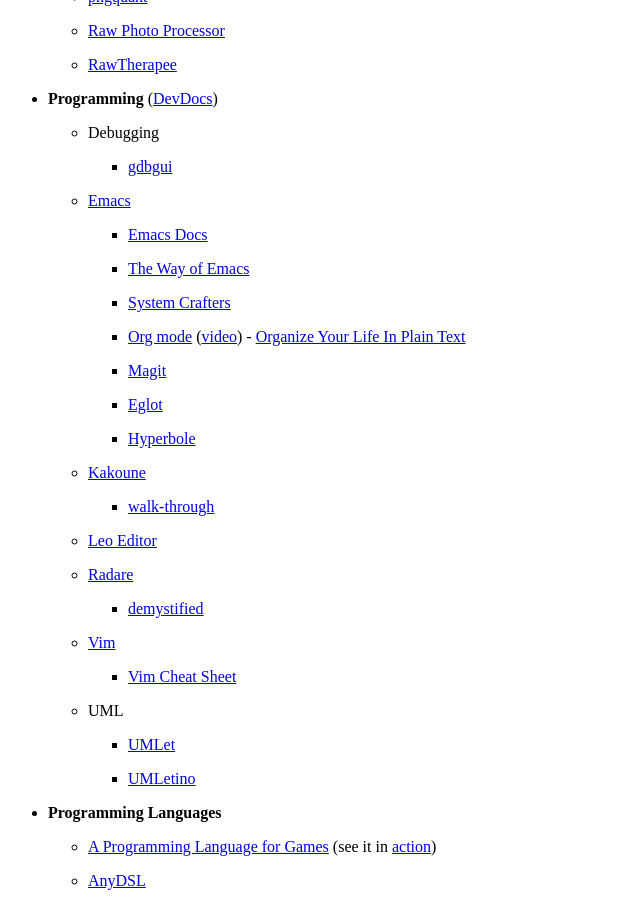
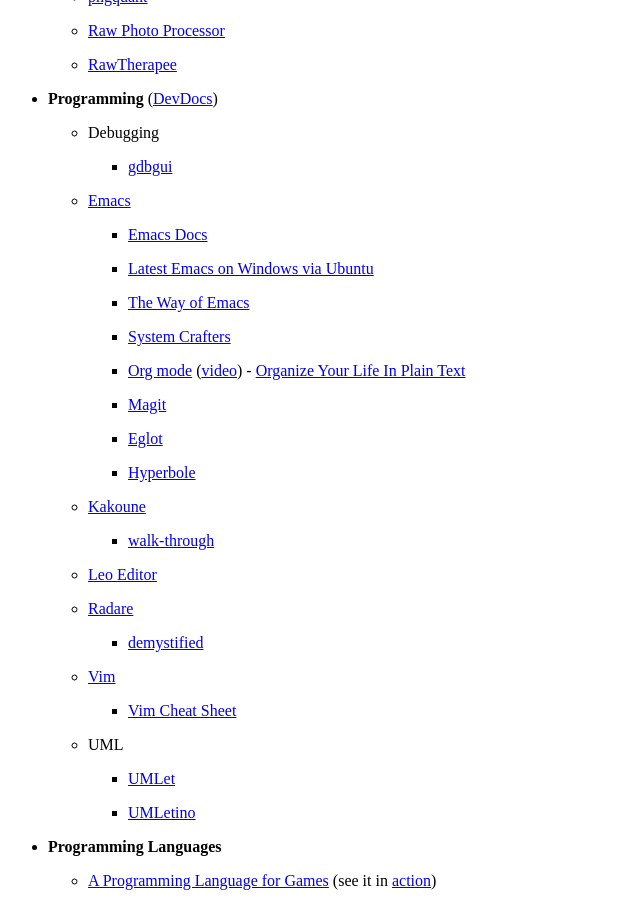
Before and after one commit to wahn/jan_walter_org, a Jekyll site: the page built from links/index.md, in a window 1280 px wide and 900 px high, scrolled down 5735 px. Shown: the whole window, without its empty margins (0-640 px from the left). Built offline with Jekyll 4.4.1, drawn with Linux system fonts in a browser that asks for light colours; Markdown is read by kramdown in place of the engine named in the settings.

Commit message:
Latest Emacs on Windows via Ubuntu.

```diff
--- a/links/index.md
+++ b/links/index.md
@@ -376,6 +376,8 @@
     - [Emacs](https://www.gnu.org/software/emacs)
 
         + [Emacs Docs](https://www.emacsdocs.org)
+
+        + [Latest Emacs on Windows via Ubuntu](https://emacsredux.com/blog/2021/12/19/using-emacs-on-windows-11-with-wsl2)
 
         + [The Way of Emacs](https://sheer.tj/the_way_of_emacs.html)
 
```
